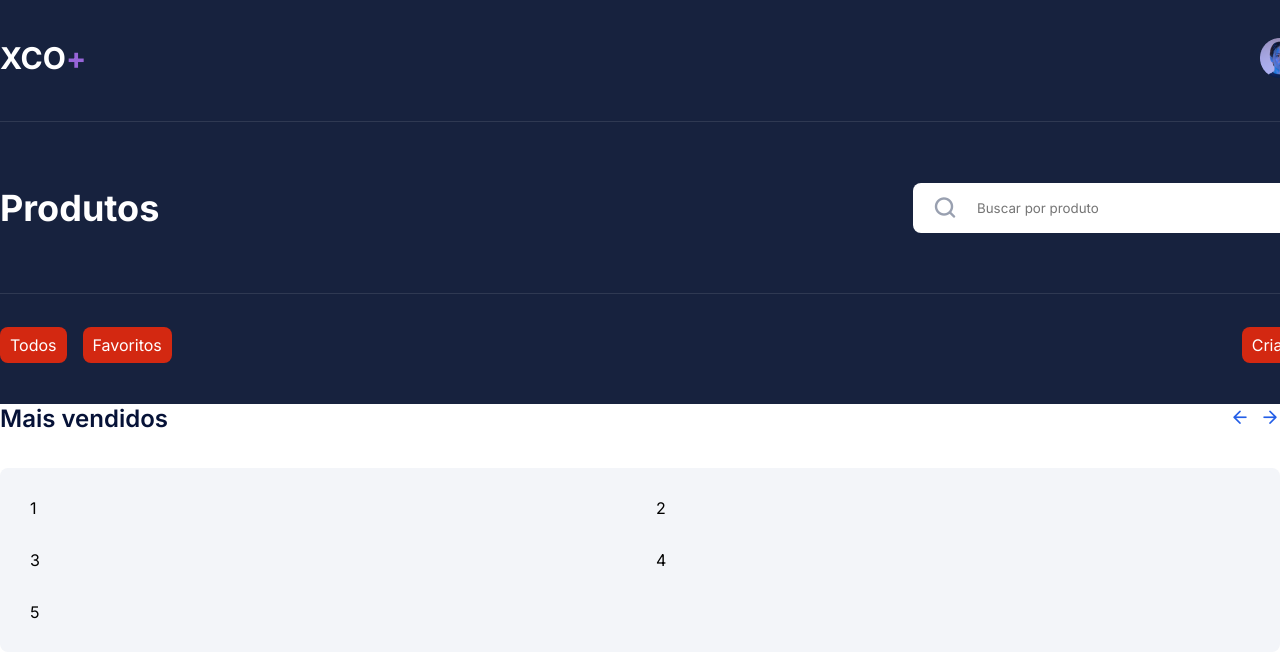
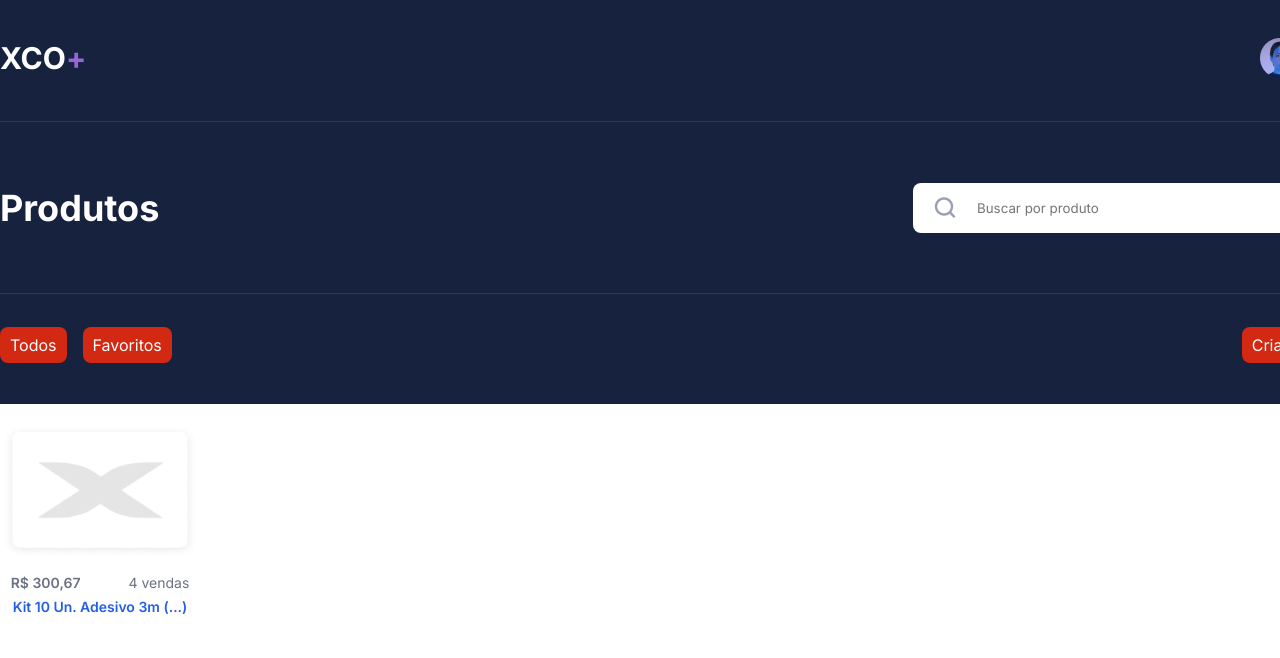
Before and after one commit to tinelli22/test-xcommerce, a Next.js app: page / in a window 1280 px wide. Shown: the top 658 px of the page. Built offline with nearby package versions, Linux system fonts and the light colour scheme.

Commit message:
create product item

```diff
--- a/package.json
+++ b/package.json
@@ -18,7 +18,9 @@
     "next": "13.1.1",
     "react": "18.2.0",
     "react-dom": "18.2.0",
-    "typescript": "4.9.4"
+    "sass": "^1.57.1",
+    "typescript": "4.9.4",
+    "uninstall": "^0.0.0"
   },
   "devDependencies": {
     "classnames": "^2.3.2"
--- a/src/components/icon/icon.tsx
+++ b/src/components/icon/icon.tsx
@@ -1,5 +1,5 @@
 
-import { IconNamesTypes } from './IconNamesType';
+import IconNamesTypes from '../../types/IconNamesType';
 import styles from './icon.module.css';
 import { HTMLAttributes } from 'react';
 
--- /dev/null
+++ b/src/components/product/product.module.css
@@ -0,0 +1,94 @@
+.main {
+  display: flex;
+  flex-wrap: wrap;
+  align-items: center;
+  width: 100%;
+  padding: 1.25rem 0 0;
+}
+
+.main::after {
+  content: "";
+  display: block;
+  width: 100%;
+  border: 1px dashed #0000001a;
+  margin: 1.25rem 0 0;
+}
+
+.text {
+  font-size: 0.875rem;
+  font-weight: 600;
+  line-height: 1.188rem;
+  color: #6b7183;
+}
+
+.name {
+  color: #235ee7;
+}
+
+.light {
+  font-weight: 400;
+}
+
+.img {
+  width: 85px;
+  height: 85px;
+}
+
+.col-1 {
+  padding: 0 2.625rem 0 1.813rem;
+}
+
+.col-2 {
+  display: flex;
+  align-items: center;
+  gap: 48px;
+}
+
+.col-3 {
+  display: flex;
+  justify-content: space-between;
+  align-items: center;
+  min-width: 146px;
+  padding: 0 0 0 2.5rem;
+}
+
+.icon.heart-filled {
+  color: #D32811;
+}
+
+.main.columns {
+  flex-wrap: nowrap;
+  flex-direction: column;
+  width: 200px;
+  cursor: pointer;
+}
+
+.main.columns::after {
+  display: none;
+}
+
+.main.columns:hover > * {
+  text-decoration: underline;
+}
+
+.main.columns .img {
+  width: 100%;
+  height: 148.79px;
+  padding: 0 0 0.875rem;
+}
+
+.main.columns .col-1 .code,
+.main.columns .col-2 .total,
+.main.columns .col-3 {
+  display: none;
+}
+
+.main.columns .col-1 {
+  order: 2;
+  padding: 0;
+}
+
+.main.columns .col-2 {
+  order: 1;
+  padding: 0 0 0.334rem;
+}
--- /dev/null
+++ b/src/components/product/product.tsx
@@ -0,0 +1,89 @@
+import styles from "./product.module.css";
+
+import LayoutTypes from "../../types/LayoutType";
+import { IconNames } from '../../types/IconNamesType';
+
+import Image from "next/image";
+import Icon from "../icon/icon";
+import classNames from "classnames";
+import { useState } from "react";
+
+import prodImg from "../../../public/images/png/productImage.png";
+
+interface ProductModel {
+  name: string;
+  code: string;
+  sales: number;
+  price: number;
+  stock: number;
+  layout?: LayoutTypes;
+}
+
+export default function Product({
+  layout = "line",
+  name,
+  code,
+  sales,
+  price,
+  stock,
+}: ProductModel) {
+
+  const { heart, heartFilled } = IconNames;
+
+  const [icon, setIcon] = useState<typeof heart | typeof heartFilled>('heart');
+
+  const customName = () => {
+    let n = name;
+    if (layout == "line") return n;
+
+    if (n.length > 22) {
+      n = n.substring(0, 22).concat(" (...)");
+    }
+
+    return n;
+  };
+
+  const onClickFav = () => {
+    console.log(icon);
+
+    setIcon(icon == 'heart' ? 'heart-filled' : 'heart');
+  }
+
+  return (
+    <div className={classNames(styles["main"], styles[layout])}>
+      <Image src={prodImg} alt="image" className={styles["img"]} />
+      <div className={styles["col-1"]}>
+        <p id="name" className={classNames(styles["name"], styles["text"])}>
+          {customName()}
+        </p>
+        <p className={classNames(styles["text"], styles["code"])}>
+          {code}
+        </p>
+      </div>
+      <div className={styles["col-2"]}>
+        <p className={classNames(styles["text"])} id="price">
+          {price.toLocaleString("pt-br", {
+            style: "currency",
+            currency: "BRL",
+          })}
+        </p>
+        <div>
+          <p className={classNames(styles["text"], styles["total"])}>
+            Total de {Math.floor(sales * price)}
+          </p>
+          <p id="sales" className={classNames(styles["text"], styles["light"])}>
+            {sales} vendas
+          </p>
+        </div>
+      </div>
+      <div className={styles["col-3"]}>
+        <p id="stock" className={classNames(styles["text"], styles["light"])}>
+          {stock} und
+        </p>
+        <div className={classNames(styles["icon"], styles[icon])}>
+          <Icon name={icon} onClick={onClickFav} />
+        </div>
+      </div>
+    </div>
+  );
+}
--- a/src/components/table/table.tsx
+++ b/src/components/table/table.tsx
@@ -1,4 +1,5 @@
 import classNames from "classnames";
+import LayoutTypes from "../../types/LayoutType";
 import Icon from "../icon/icon";
 import styles from "./table.module.css";
 
@@ -7,7 +8,7 @@ interface TableModel {
   children: React.ReactNode;
   onPrev: () => void;
   onNext: () => void;
-  layout?: 'columns' | 'line'
+  layout?: LayoutTypes
 }
 
 export default function Table({ title, children, layout = 'line' ,onPrev, onNext }: TableModel) {
--- a/src/pages/index.tsx
+++ b/src/pages/index.tsx
@@ -1,12 +1,9 @@
 import Head from 'next/head'
 import Header from '../components/header/header'
-import Table from '../components/table/table'
-
+import Product from '../components/product/product'
 
 export default function Home() {
-  const onClick = () => {
 
-  }
 
   return (
     <>
@@ -18,13 +15,14 @@ export default function Home() {
       </Head>
       <Header />
       <main>
-        <Table title='Mais vendidos' layout='columns' onPrev={onClick} onNext={onClick}>
-          <div>1</div>
-          <div>2</div>
-          <div>3</div>
-          <div>4</div>
-          <div>5</div>
-        </Table>
+        <Product
+        name='Kit 10 Un. Adesivo 3m Porta Cartão De Silicone Para Celular'
+        code='#MLB2063247364'
+        price={300.67}
+        sales={4}
+        stock={1}
+        layout="columns"
+        />
       </main>
     </>
   )
--- a/src/components/icon/IconNamesType.ts
+++ b/src/types/IconNamesType.ts
@@ -1,4 +1,4 @@
-const IconNames = {
+export const IconNames = {
    arrowLeft: 'arrow-left',
    arrowRight: 'arrow-right',
    chevronDown: 'chevron-down',
@@ -7,4 +7,6 @@ const IconNames = {
    search: 'search'
 } as const;
 
-export type IconNamesTypes = typeof IconNames[keyof typeof IconNames]
+type IconNamesTypes = typeof IconNames[keyof typeof IconNames];
+
+export default IconNamesTypes
--- /dev/null
+++ b/src/types/LayoutType.ts
@@ -0,0 +1,8 @@
+const layouts = {
+   columns: 'columns',
+   line: 'line'
+} as const;
+
+type LayoutTypes = typeof layouts[keyof typeof layouts];
+
+export default LayoutTypes;
```
Also changed, not shown: public/images/png/productImage.png (added), 1 other file (tests, documents, lock files or other folders).
